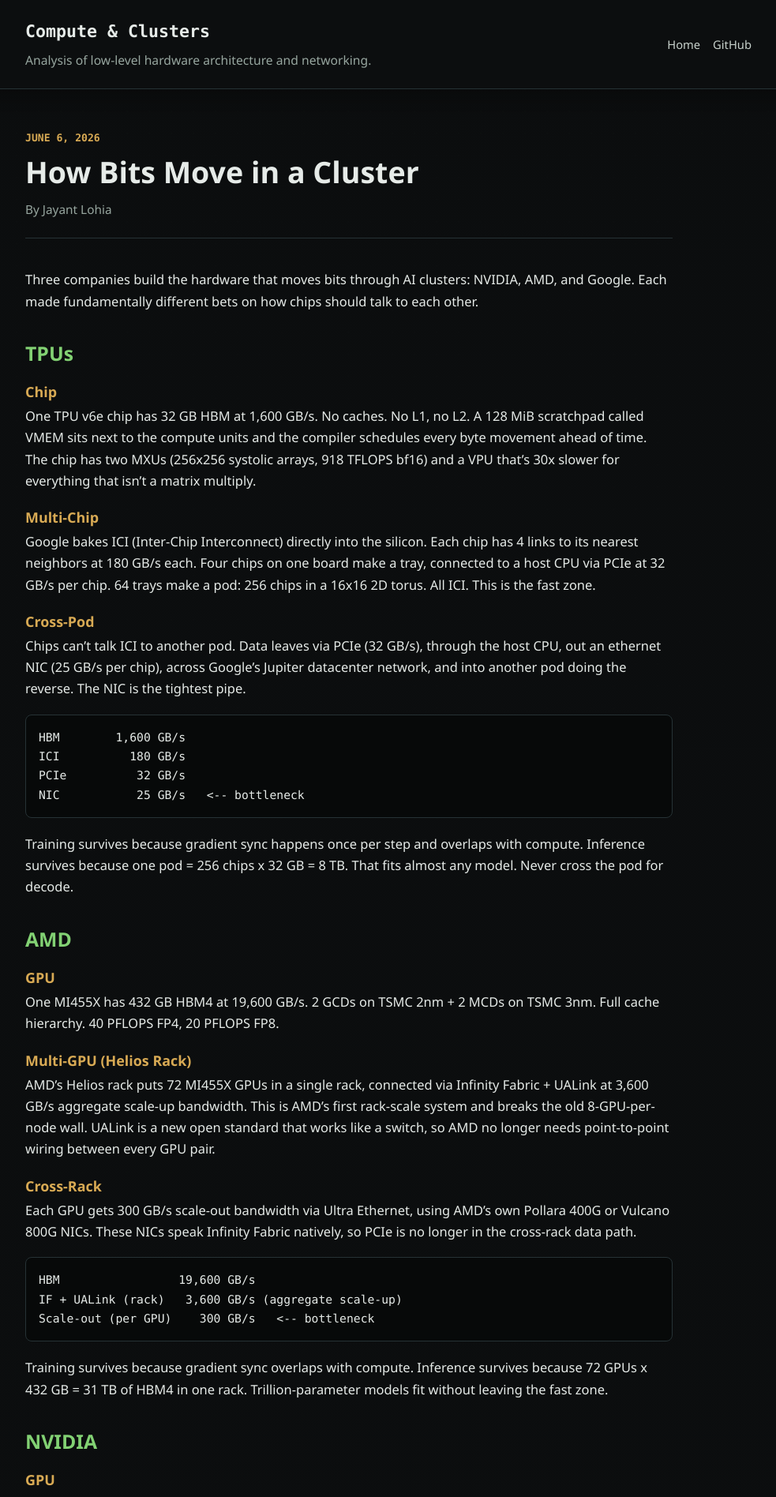
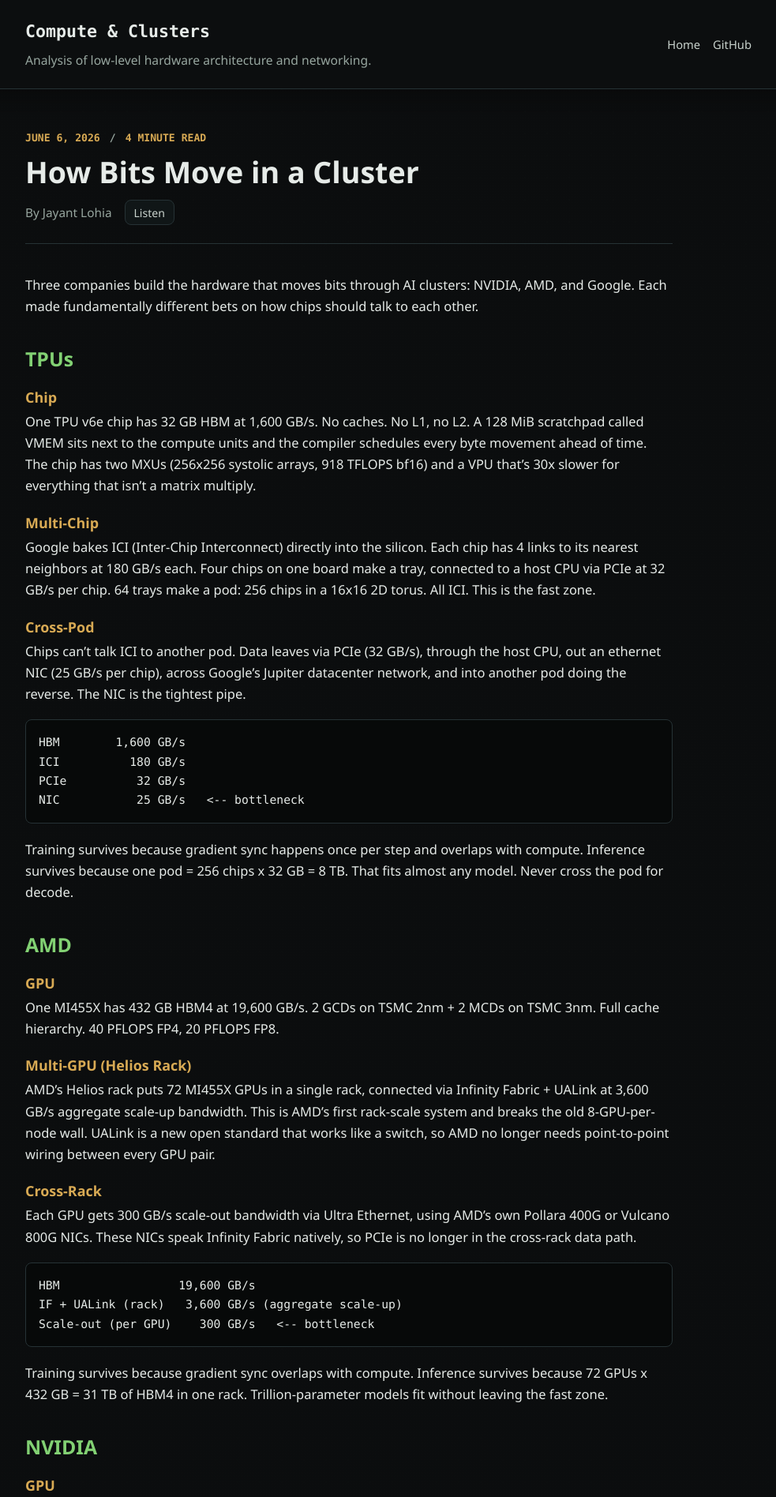
Before and after one commit to Jayluci4/Jayluci4.github.io, a Jekyll site: the page built from _posts/2026-06-06-how-bits-move-in-a-cluster.md, in a window 1280 px wide. Shown: the top 1896 px of the page at 79% size, without its empty margins (148-1131 px from the left). Built offline with Jekyll 4.4.1, drawn with Linux system fonts in a browser that asks for light colours.

Commit message:
Add read aloud and reading time

```diff
--- a/_layouts/default.html
+++ b/_layouts/default.html
@@ -25,5 +25,7 @@
     <main id="content" class="page-shell">
       {{ content }}
     </main>
+
+    <script src="{{ '/assets/js/read-aloud.js' | relative_url }}" defer></script>
   </body>
 </html>
--- a/_layouts/post.html
+++ b/_layouts/post.html
@@ -2,16 +2,31 @@
 layout: default
 ---
 
+{% assign word_count = content | strip_html | number_of_words %}
+{% assign reading_minutes = word_count | plus: 199 | divided_by: 200 %}
+{% if reading_minutes < 1 %}
+  {% assign reading_minutes = 1 %}
+{% endif %}
+
 <article class="post">
   <header class="post-header">
-    <p class="post-date">
+    <div class="post-meta" aria-label="Post details">
       <time datetime="{{ page.date | date_to_xmlschema }}">{{ page.date | date: "%B %-d, %Y" }}</time>
-    </p>
+      <span>{{ reading_minutes }} minute read</span>
+    </div>
     <h1>{{ page.title }}</h1>
-    <p class="post-author">By {{ page.author | default: site.author }}</p>
+    <div class="post-byline">
+      <p class="post-author">By {{ page.author | default: site.author }}</p>
+      <div class="read-control">
+        <button class="read-aloud-button" type="button" data-read-aloud aria-pressed="false" aria-label="Read this post aloud">
+          <span data-read-label>Listen</span>
+        </button>
+        <span class="read-status" data-read-status aria-live="polite"></span>
+      </div>
+    </div>
   </header>
 
-  <div class="post-content">
+  <div class="post-content" data-readable-post>
     {{ content }}
   </div>
 
--- a/assets/css/style.scss
+++ b/assets/css/style.scss
@@ -132,7 +132,7 @@ a:focus-visible {
 }
 
 .eyebrow,
-.post-date {
+.post-meta {
   margin: 0 0 0.6rem;
   color: var(--warm);
   font-family: Consolas, "Liberation Mono", "Courier New", monospace;
@@ -205,11 +205,21 @@ h3 {
   color: var(--accent);
 }
 
-.post-card time {
+.post-card-meta {
+  display: flex;
   flex: 0 0 auto;
+  flex-wrap: wrap;
+  gap: 0.35rem 0.65rem;
+  align-items: center;
   color: var(--muted);
   font-family: Consolas, "Liberation Mono", "Courier New", monospace;
   font-size: 0.82rem;
+}
+
+.post-card-meta span::before {
+  content: "/";
+  margin-right: 0.65rem;
+  color: var(--border);
 }
 
 .post-card p {
@@ -227,10 +237,66 @@ h3 {
   border-bottom: 1px solid var(--border);
 }
 
+.post-meta {
+  display: flex;
+  flex-wrap: wrap;
+  gap: 0.45rem 0.75rem;
+  align-items: center;
+}
+
+.post-meta span::before {
+  content: "/";
+  margin-right: 0.75rem;
+  color: var(--muted);
+}
+
+.post-byline {
+  display: flex;
+  flex-wrap: wrap;
+  gap: 0.75rem 1rem;
+  align-items: center;
+  margin-top: 0.8rem;
+}
+
 .post-author {
-  margin: 0.8rem 0 0;
+  margin: 0;
   color: var(--muted);
   font-size: 0.96rem;
+}
+
+.read-control {
+  display: flex;
+  gap: 0.55rem;
+  align-items: center;
+}
+
+.read-aloud-button {
+  min-height: 2rem;
+  padding: 0.2rem 0.68rem;
+  border: 1px solid var(--border);
+  border-radius: 8px;
+  background: rgba(17, 23, 24, 0.92);
+  color: var(--soft);
+  font: inherit;
+  font-size: 0.88rem;
+  cursor: pointer;
+}
+
+.read-aloud-button:hover,
+.read-aloud-button:focus-visible,
+.read-aloud-button[aria-pressed="true"] {
+  border-color: var(--accent);
+  color: var(--text);
+}
+
+.read-aloud-button[hidden] {
+  display: none;
+}
+
+.read-status {
+  min-height: 1.2rem;
+  color: var(--muted);
+  font-size: 0.86rem;
 }
 
 .post-content {
@@ -442,8 +508,7 @@ pre {
     display: block;
   }
 
-  .post-card time {
-    display: block;
+  .post-card-meta {
     margin-top: 0.35rem;
   }
 }
--- /dev/null
+++ b/assets/js/read-aloud.js
@@ -0,0 +1,100 @@
+(function () {
+  var button = document.querySelector("[data-read-aloud]");
+  var content = document.querySelector("[data-readable-post]");
+
+  if (!button || !content) {
+    return;
+  }
+
+  var label = button.querySelector("[data-read-label]");
+  var status = document.querySelector("[data-read-status]");
+  var canSpeak = "speechSynthesis" in window && "SpeechSynthesisUtterance" in window;
+  var utterance = null;
+
+  if (!canSpeak) {
+    button.hidden = true;
+    return;
+  }
+
+  function setState(text, pressed, statusText) {
+    var ariaLabels = {
+      Listen: "Read this post aloud",
+      Pause: "Pause reading",
+      Resume: "Resume reading"
+    };
+
+    if (label) {
+      label.textContent = text;
+    }
+
+    button.setAttribute("aria-label", ariaLabels[text] || text);
+    button.setAttribute("aria-pressed", pressed ? "true" : "false");
+
+    if (status) {
+      status.textContent = statusText || "";
+    }
+  }
+
+  function postText() {
+    var title = document.querySelector(".post-header h1");
+    var clone = content.cloneNode(true);
+    var sourceTrail = Array.prototype.find.call(clone.querySelectorAll("h2"), function (heading) {
+      return heading.textContent.trim().toLowerCase() === "source trail";
+    });
+
+    if (sourceTrail) {
+      var node = sourceTrail.nextSibling;
+      while (node && !(node.nodeType === 1 && node.tagName.toLowerCase() === "h2")) {
+        var next = node.nextSibling;
+        node.parentNode.removeChild(node);
+        node = next;
+      }
+      sourceTrail.parentNode.removeChild(sourceTrail);
+    }
+
+    return [title ? title.textContent : "", clone.innerText || clone.textContent || ""]
+      .join(". ")
+      .replace(/\s+/g, " ")
+      .trim();
+  }
+
+  function reset() {
+    utterance = null;
+    setState("Listen", false, "");
+  }
+
+  button.addEventListener("click", function () {
+    if (window.speechSynthesis.speaking && !window.speechSynthesis.paused) {
+      window.speechSynthesis.pause();
+      setState("Resume", true, "Paused");
+      return;
+    }
+
+    if (window.speechSynthesis.paused) {
+      window.speechSynthesis.resume();
+      setState("Pause", true, "Reading");
+      return;
+    }
+
+    var text = postText();
+    if (!text) {
+      return;
+    }
+
+    window.speechSynthesis.cancel();
+    utterance = new SpeechSynthesisUtterance(text);
+    utterance.lang = document.documentElement.lang || "en";
+    utterance.rate = 0.95;
+    setState("Pause", true, "Reading");
+    utterance.onstart = function () {
+      setState("Pause", true, "Reading");
+    };
+    utterance.onend = reset;
+    utterance.onerror = reset;
+    window.speechSynthesis.speak(utterance);
+  });
+
+  window.addEventListener("beforeunload", function () {
+    window.speechSynthesis.cancel();
+  });
+})();
```
Also changed, not shown: index.md (+9 -1 lines).
